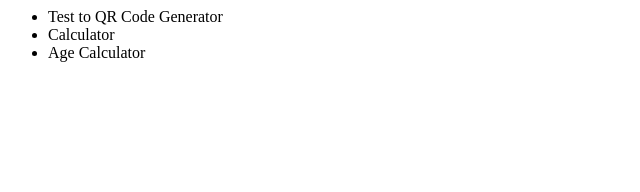
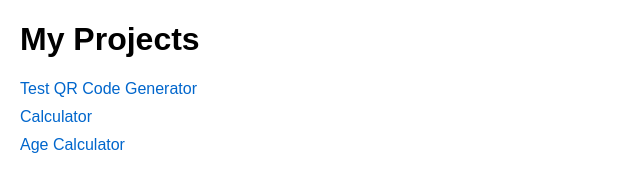
Before and after one commit to 7Chethan007/MiniProjects, a plain HTML site: page index.html in a window 1280 px wide. Shown: the whole page, without its empty margins (0-640 px from the left). Drawn offline with Linux system fonts and the light colour scheme.

Commit message:
Update index.html

```diff
--- a/index.html
+++ b/index.html
@@ -1,5 +1,36 @@
-<ul>
-  <li link = "https://7chethan007.github.io/QRCodeGenerator/" target = blank >Test to QR Code Generator</li>
-  <li link = "https://7chethan007.github.io/MiniProjects/Calculator/" target = blank>Calculator</li>
-  <li livk = "https://7chethan007.github.io/MiniProjects/ageCalculator/" target = blank>Age Calculator</li>
-</ul>
+<!DOCTYPE html>
+<html lang="en">
+<head>
+    <meta charset="UTF-8">
+    <meta name="viewport" content="width=device-width, initial-scale=1.0">
+    <title>My Projects</title>
+    <style>
+        body {
+            font-family: Arial, sans-serif;
+            margin: 20px;
+        }
+        ul {
+            list-style-type: none;
+            padding: 0;
+        }
+        li {
+            margin: 10px 0;
+        }
+        a {
+            text-decoration: none;
+            color: #0066cc;
+        }
+        a:hover {
+            text-decoration: underline;
+        }
+    </style>
+</head>
+<body>
+    <h1>My Projects</h1>
+    <ul>
+        <li><a href="https://7chethan007.github.io/QRCodeGenerator/" target="_blank">Test QR Code Generator</a></li>
+        <li><a href="https://7chethan007.github.io/MiniProjects/Calculator/" target="_blank">Calculator</a></li>
+        <li><a href="https://7chethan007.github.io/MiniProjects/ageCalculator/" target="_blank">Age Calculator</a></li>
+    </ul>
+</body>
+</html>
```
